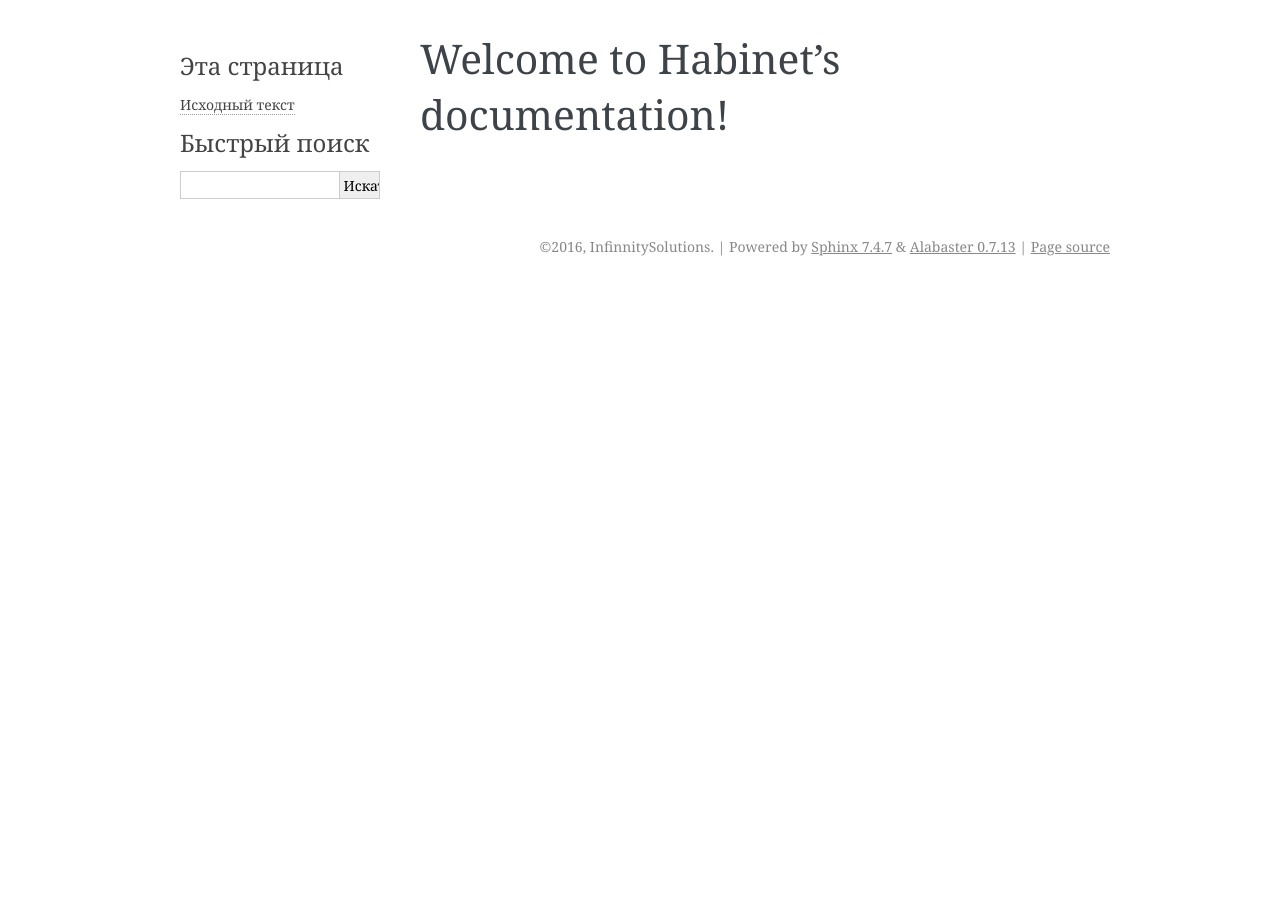
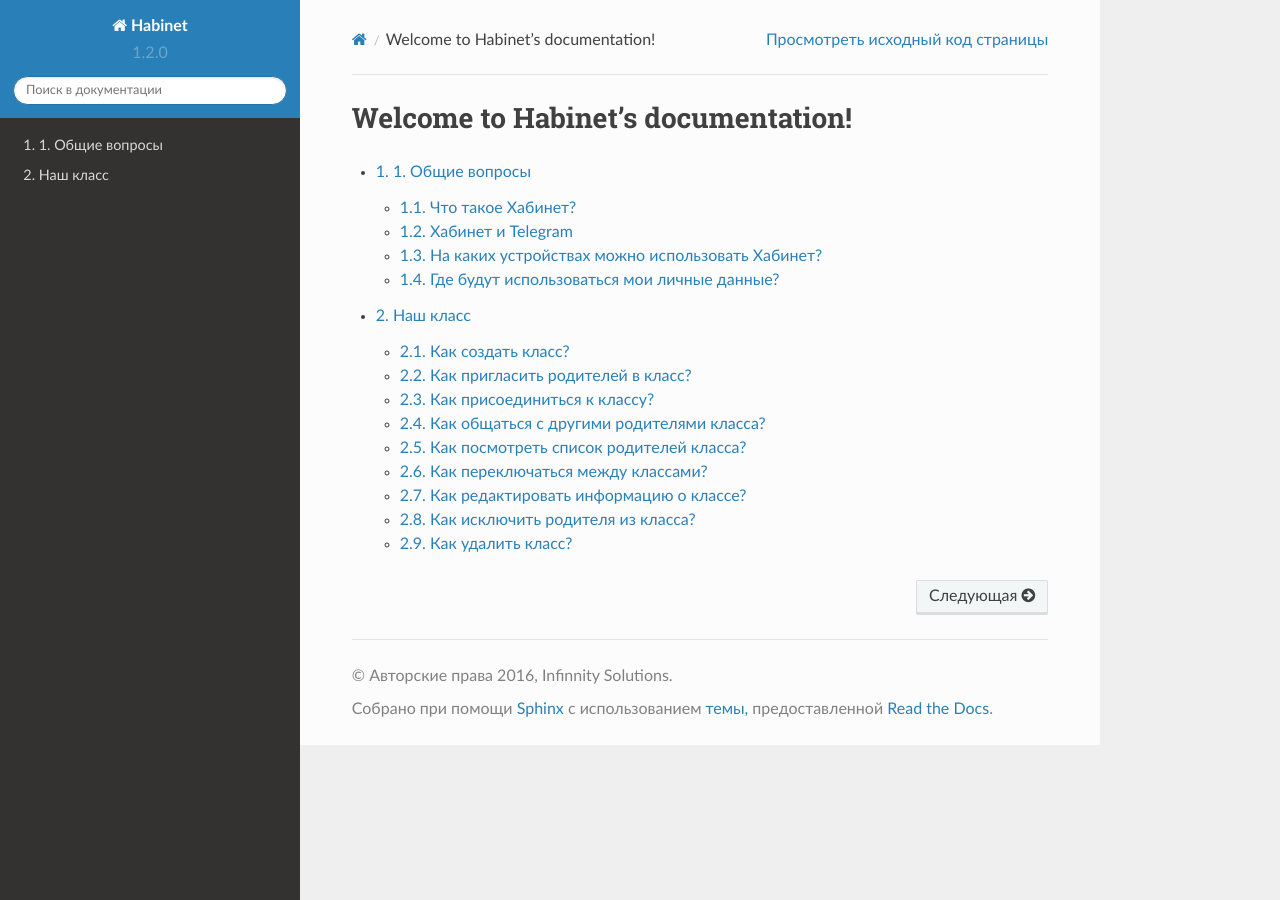
Before and after one commit to Habinet/Habinet.readthedocs.org, a Sphinx documentation site: the page built from docs/source/index.rst, in a window 1280 px wide. Built offline with Sphinx 7.4.7 and the Read the Docs theme 2.0.0, drawn with Linux system fonts in a browser that asks for light colours.

Commit message:
Add some files

```diff
--- /dev/null
+++ b/docs/source/01-general-issues/1.1.rst
@@ -0,0 +1,2 @@
+Что такое Хабинет?
+------------------
--- /dev/null
+++ b/docs/source/01-general-issues/1.2.rst
@@ -0,0 +1,2 @@
+Хабинет и Telegram
+------------------
--- /dev/null
+++ b/docs/source/01-general-issues/1.3.rst
@@ -0,0 +1,2 @@
+На каких устройствах можно использовать Хабинет?
+------------------------------------------------
--- /dev/null
+++ b/docs/source/01-general-issues/1.4.rst
@@ -0,0 +1,2 @@
+Где будут использоваться мои личные данные?
+-------------------------------------------
--- /dev/null
+++ b/docs/source/01-general-issues/index.rst
@@ -0,0 +1,7 @@
+1. Общие вопросы
+================
+
+.. include:: 1.1.rst
+.. include:: 1.2.rst
+.. include:: 1.3.rst
+.. include:: 1.4.rst
--- /dev/null
+++ b/docs/source/02-our-class/2.1.rst
@@ -0,0 +1,2 @@
+Как создать класс?
+------------------
--- /dev/null
+++ b/docs/source/02-our-class/2.2.rst
@@ -0,0 +1,2 @@
+Как пригласить родителей в класс?
+---------------------------------
--- /dev/null
+++ b/docs/source/02-our-class/2.3.rst
@@ -0,0 +1,2 @@
+Как присоединиться к классу?
+----------------------------
--- /dev/null
+++ b/docs/source/02-our-class/2.4.rst
@@ -0,0 +1,2 @@
+Как общаться с другими родителями класса?
+-----------------------------------------
--- /dev/null
+++ b/docs/source/02-our-class/2.5.rst
@@ -0,0 +1,2 @@
+Как посмотреть список родителей класса?
+---------------------------------------
--- /dev/null
+++ b/docs/source/02-our-class/2.6.rst
@@ -0,0 +1,2 @@
+Как переключаться между классами?
+---------------------------------
--- /dev/null
+++ b/docs/source/02-our-class/2.7.rst
@@ -0,0 +1,2 @@
+Как редактировать информацию о классе?
+--------------------------------------
--- /dev/null
+++ b/docs/source/02-our-class/2.8.rst
@@ -0,0 +1,2 @@
+Как исключить родителя из класса?
+---------------------------------
--- /dev/null
+++ b/docs/source/02-our-class/2.9.rst
@@ -0,0 +1,2 @@
+Как удалить класс?
+------------------
--- /dev/null
+++ b/docs/source/02-our-class/index.rst
@@ -0,0 +1,12 @@
+Наш класс
+=========
+
+.. include:: 2.1.rst
+.. include:: 2.2.rst
+.. include:: 2.3.rst
+.. include:: 2.4.rst
+.. include:: 2.5.rst
+.. include:: 2.6.rst
+.. include:: 2.7.rst
+.. include:: 2.8.rst
+.. include:: 2.9.rst
--- a/docs/source/conf.py
+++ b/docs/source/conf.py
@@ -49,8 +49,8 @@ master_doc = 'index'
 
 # General information about the project.
 project = u'Habinet'
-copyright = u'2016, InfinnitySolutions'
-author = u'InfinnitySolutions'
+copyright = u'2016, Infinnity Solutions'
+author = u'Infinnity Solutions'
 
 # The version info for the project you're documenting, acts as replacement for
 # |version| and |release|, also used in various other places throughout the
@@ -119,7 +119,7 @@ todo_include_todos = False
 # The theme to use for HTML and HTML Help pages.  See the documentation for
 # a list of builtin themes.
 #
-html_theme = 'alabaster'
+html_theme = 'sphinx_rtd_theme'
 
 # Theme options are theme-specific and customize the look and feel of a theme
 # further.  For a list of options available for each theme, see the
--- a/docs/source/index.rst
+++ b/docs/source/index.rst
@@ -1,2 +1,9 @@
 Welcome to Habinet's documentation!
 ===================================
+
+.. toctree::
+    :maxdepth: 3
+    :numbered:
+
+    01-general-issues/index.rst
+    02-our-class/index.rst
```
